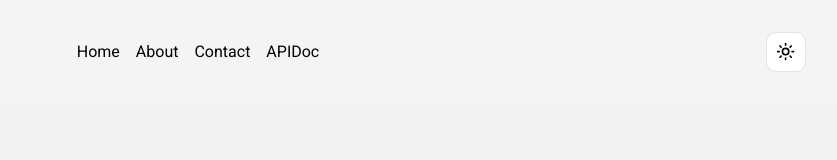
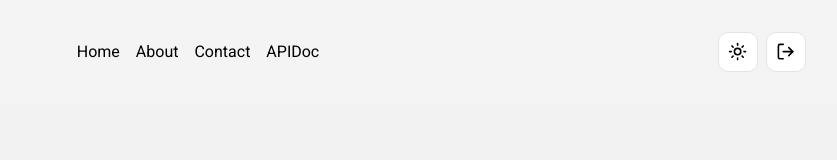
Before and after one commit to ItalianCookieMonster/AQ-app, a React (Vite) app: page /auth in a window 1280 px wide. Shown: the top 160 px of the page, without its empty margins (442-1279 px from the left). Built offline with nearby package versions, Linux system fonts and the light colour scheme.

Commit message:
logout done

```diff
--- /dev/null
+++ b/src/components/Logout/Logout.jsx
@@ -0,0 +1,23 @@
+import { LogOut } from "lucide-react"
+import { useNavigate } from "react-router-dom";
+import { Button } from "../ui/button";
+
+
+
+const Logout = () => {
+    const navigate = useNavigate();
+    const handleLogout = () => {
+        localStorage.clear();
+
+        console.log('Logged out and local storage cleared');
+        navigate('/');
+    };
+
+    return (
+        <Button size='icon' className='flex justify-center items-center relative' variant='outline' onClick={handleLogout}>
+            <span className="sr-only">Logout</span>
+            <LogOut className="h-[1.2rem] w-[1.2rem]" />
+        </Button>
+    )
+}
+export default Logout
--- a/src/components/NavBar/NavBar.jsx
+++ b/src/components/NavBar/NavBar.jsx
@@ -1,5 +1,6 @@
 import { NavLink } from "react-router-dom";
 import ModeToggle from "../ModeToggle/ModeToggle";
+import Logout from "../Logout/Logout";
 
 const NavBar = () => {
     return (
@@ -39,8 +40,9 @@ const NavBar = () => {
                     APIDoc
                 </NavLink>
             </div>
-            <div className="flex-1 flex justify-end">
+            <div className="flex-1 flex justify-end gap-2">
                 <ModeToggle />
+                <Logout/>
             </div>
         </nav>
     );
--- a/src/index.css
+++ b/src/index.css
@@ -49,7 +49,7 @@
     --border: 240 3.7% 15.9%;
     --input: 240 3.7% 15.9%;
     --ring: 142.4 71.8% 29.2%;
-    --text:  0 0% 100%;
+    --text: 0 0% 100%;
   }
 }
 
@@ -207,3 +207,16 @@ body {
 
   color: hsl(var(--text))
 }
+
+.sr-only {
+
+  position: absolute;
+  width: 1px;
+  height: 1px;
+  padding: 0;
+  margin: -1px;
+  overflow: hidden;
+  clip: rect(0, 0, 0, 0);
+  white-space: nowrap;
+  border: 0;
+}
```
